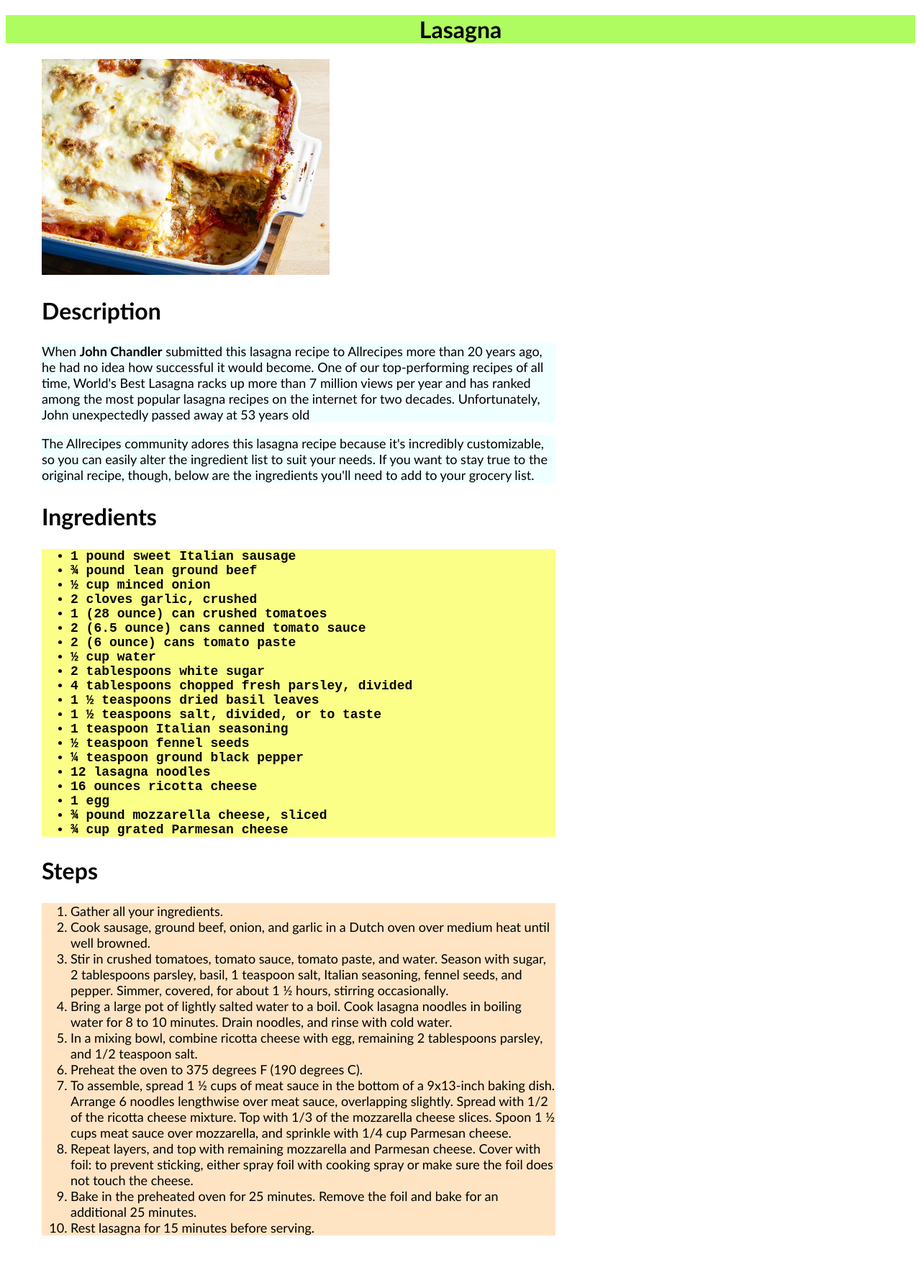
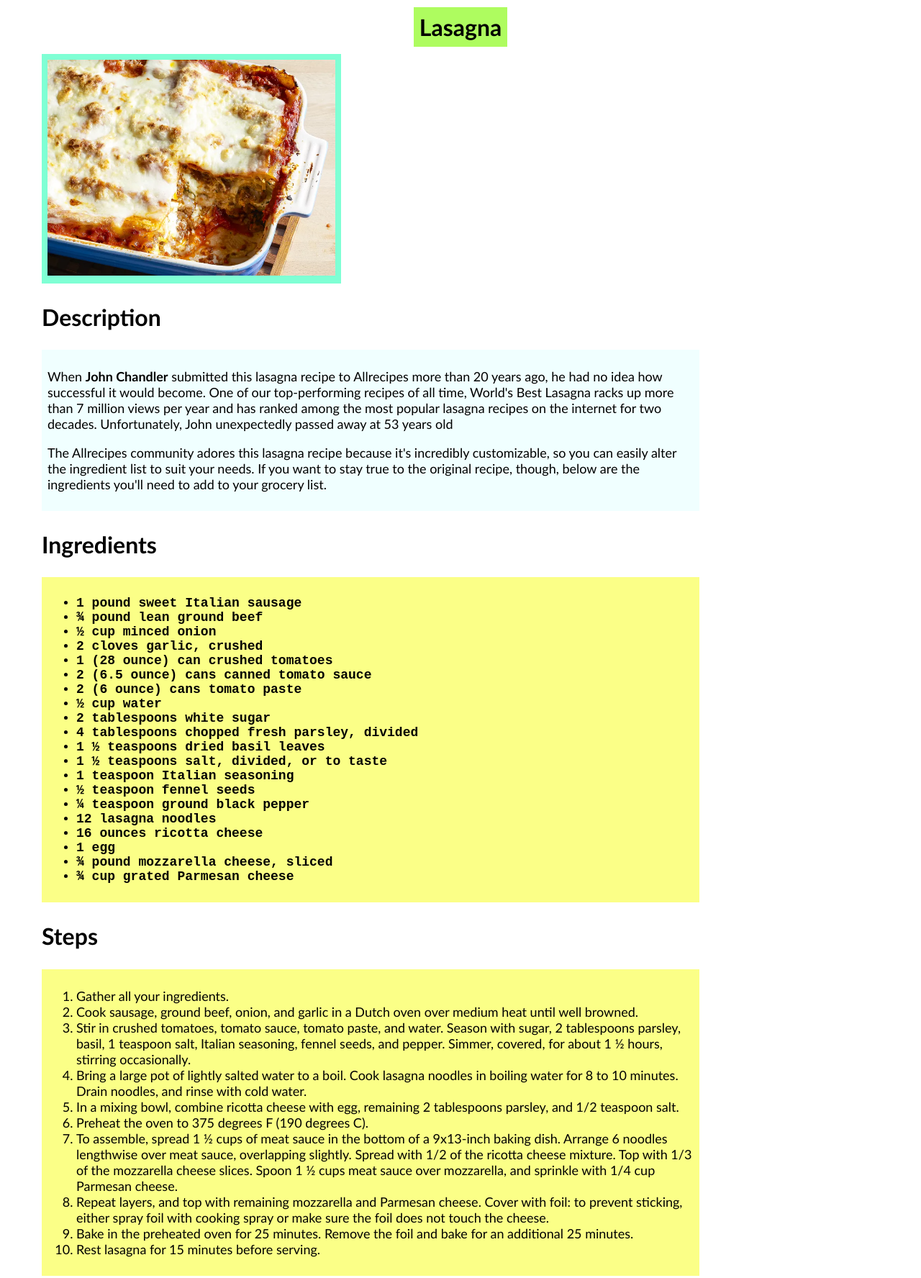
Before and after one commit to coderbie/odin-recipes, a plain HTML site: page recipes/lasagna.html in a window 1280 px wide. Shown: the whole page at 72% size. Before the commit the page ends 1735 px from the top, so only its background shows below. Drawn offline with Linux system fonts and the light colour scheme.

Commit message:
Add padding and margins

```diff
--- a/recipes/lasagna.html
+++ b/recipes/lasagna.html
@@ -8,14 +8,14 @@
 
     <body>
         <h1 class="head page">Lasagna</h1>
-        <img class="image" src="../images/lasagna.png" alt="Lasagna Image">
+        <div id="lasagna-img"><img class="image" src="../images/lasagna.png" alt="Lasagna Image"></div>
 
         <h2 class="sub-head">Description</h2>
-        <p>When <strong>John Chandler</strong> submitted this lasagna recipe to Allrecipes more than 20 years ago, he had no idea how successful it would become. One of our top-performing recipes of all time, World's Best Lasagna racks up more than 7 million views per year and has ranked among the most popular lasagna recipes on the internet for two decades. Unfortunately, John unexpectedly passed away at 53 years old</p>
-        <p>The Allrecipes community adores this lasagna recipe because it's incredibly customizable, so you can easily alter the ingredient list to suit your needs. If you want to stay true to the original recipe, though, below are the ingredients you'll need to add to your grocery list.</p>
+        <div id="paragraph"><p>When <strong>John Chandler</strong> submitted this lasagna recipe to Allrecipes more than 20 years ago, he had no idea how successful it would become. One of our top-performing recipes of all time, World's Best Lasagna racks up more than 7 million views per year and has ranked among the most popular lasagna recipes on the internet for two decades. Unfortunately, John unexpectedly passed away at 53 years old</p>
+        <p>The Allrecipes community adores this lasagna recipe because it's incredibly customizable, so you can easily alter the ingredient list to suit your needs. If you want to stay true to the original recipe, though, below are the ingredients you'll need to add to your grocery list.</p></div>
 
         <h2 class="sub-head">Ingredients</h2>
-        <ul class="unsorted-list">
+        <div><ul class="unsorted-list lasagna">
             <li>1 pound sweet Italian sausage</li>
             <li>¾ pound lean ground beef</li>
             <li>½ cup minced onion</li>
@@ -36,10 +36,10 @@
             <li>1 egg</li>
             <li>¾ pound mozzarella cheese, sliced</li>
             <li>¾ cup grated Parmesan cheese</li>
-        </ul>
+        </ul></div>
 
         <h2 class="sub-head">Steps</h2>
-        <ol class="sorted-list">
+        <div><ol class="sorted-list lasagna">
             <li>Gather all your ingredients.</li>
             <li>Cook sausage, ground beef, onion, and garlic in a Dutch oven over medium heat until well browned.</li>
             <li>Stir in crushed tomatoes, tomato sauce, tomato paste, and water. Season with sugar, 2 tablespoons parsley, basil, 1 teaspoon salt, Italian seasoning, fennel seeds, and pepper. Simmer, covered, for about 1 ½ hours, stirring occasionally.</li>
@@ -50,7 +50,7 @@
             <li>Repeat layers, and top with remaining mozzarella and Parmesan cheese. Cover with foil: to prevent sticking, either spray foil with cooking spray or make sure the foil does not touch the cheese.</li>
             <li>Bake in the preheated oven for 25 minutes. Remove the foil and bake for an additional 25 minutes.</li>
             <li>Rest lasagna for 15 minutes before serving. </li>
-        </ol>
+        </ol></div>
 
     </body>
 </html>
--- a/styles.css
+++ b/styles.css
@@ -1,24 +1,28 @@
 /* styles.css */
-
 
 body{
     font-family: 'Trebuchet MS', sans-serif;
 }
 
 .head {
+    display: block;
     text-align: center;
     background-color: aquamarine;
+    padding: 8px;
+    margin: 10px auto;
 }
 
 .head.page {
     background-color: rgb(174, 252, 95);
+    padding: 8px;
+    width: fit-content;
+    margin: 10px auto;
 }
 
 .link {
     font-weight: bold;
     font-size: 22px;
-    color: rgb(0, 0, 0);
-    background-color: yellow;
+    color: rgb(0, 76, 255);
 }
 
 .sub-head {
@@ -27,27 +31,44 @@ body{
     margin-right: 50px;
 }
 
+.recipe-list {
+    display: inline-block;
+    background-color: rgb(255, 203, 155);
+    padding: 6px;
+}
+
 p,
 .unsorted-list,
 .sorted-list,
 img {
     font-size: 18px;
-    margin-left: 50px;
-    margin-right: 500px;
+    /* margin-left: 50px;
+    margin-right: 300px; */
 }
 
 p {
     background-color: azure;
 }
 
+#paragraph {
+    background-color: azure;
+}
+
+#lasagna-img {
+    display: inline-block;
+    background-color: aquamarine;
+}
+
+div {
+    /* box-sizing: border-box; */
+    background-color: rgb(251, 255, 135);
+    margin: 0 300px 0 50px;
+    padding: 8px;
+}
+
 .unsorted-list {
     font-family: 'Courier New', sans-serif;
     font-weight: bold;
-    background-color: rgb(251, 255, 135);
-}
-
-.sorted-list {
-    background-color: bisque;
 }
 
 .unsorted-list.butter-chicken {
```
Also changed, not shown: index.html (+7 -6 lines).
